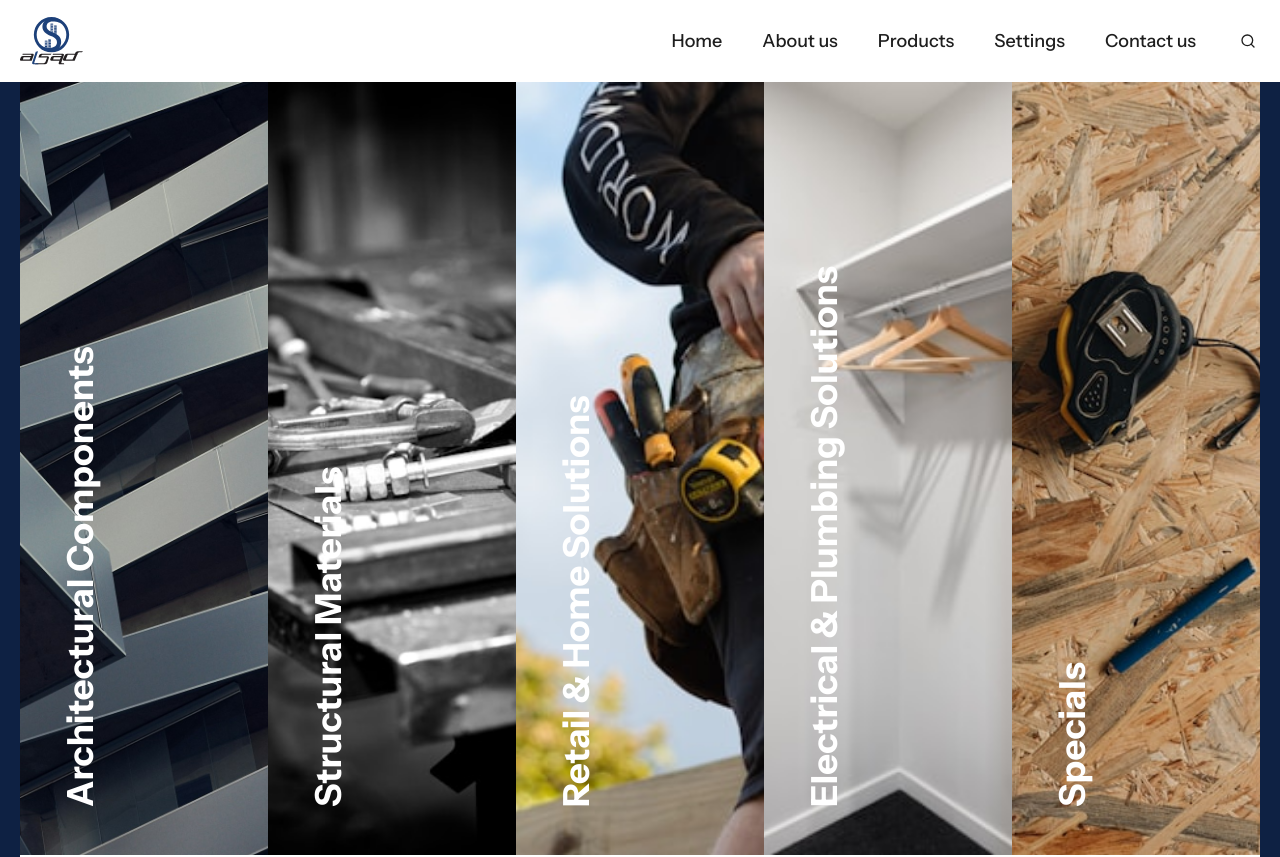
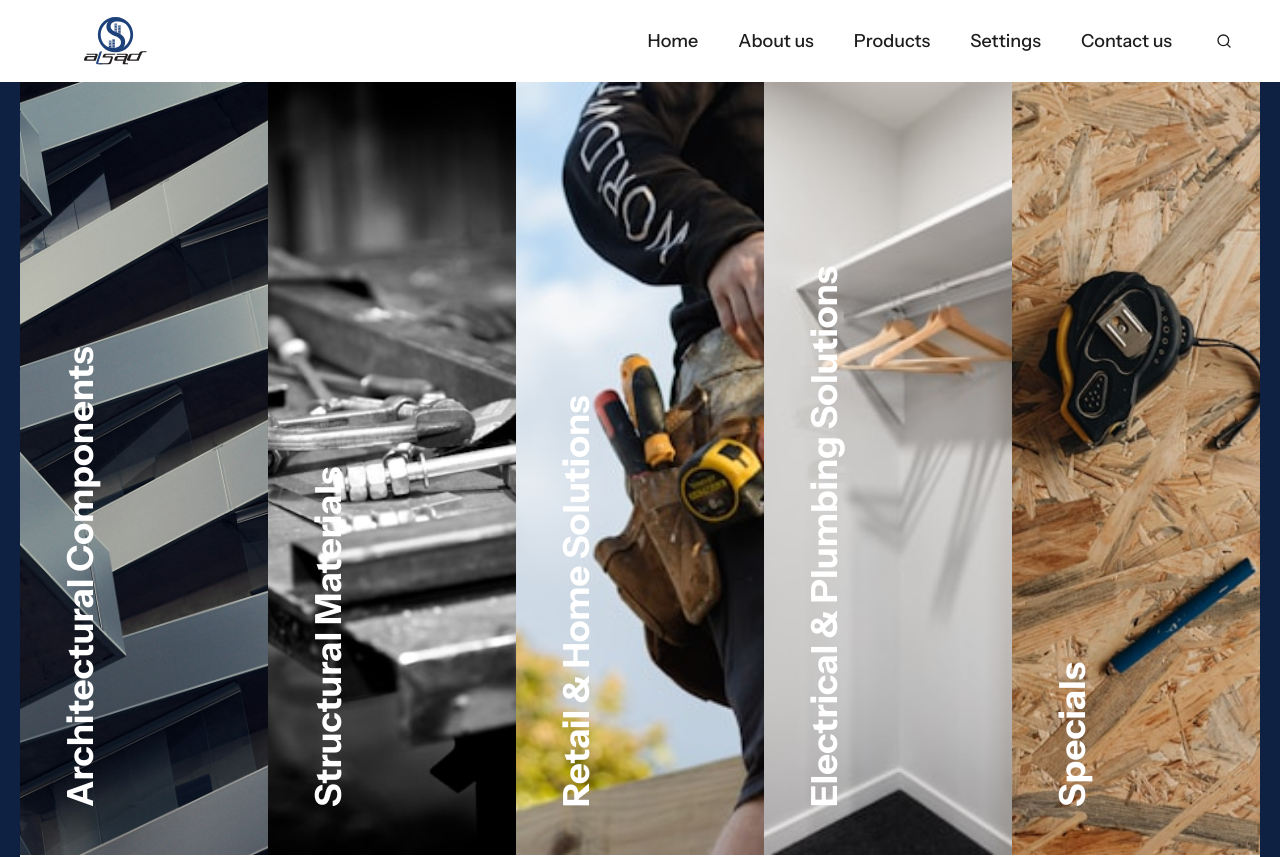
Before and after one commit to techbyhemant/ai-sad, a Next.js app: page / in a window 1280 px wide. Shown: the top 857 px of the page. Built offline with nearby package versions, Linux system fonts and the light colour scheme.

Commit message:
Fixed Header Padding

```diff
--- a/app/home/Header.jsx
+++ b/app/home/Header.jsx
@@ -8,7 +8,7 @@ import { Button } from '@/components/ui/button';
 const Header = () => {
 	return (
 		<div className="bg-white">
-			<header className="flex justify-between h-[82px] max-w-[1240px] mx-auto items-center">
+			<header className="flex justify-between h-[82px] max-w-[1240px] mx-auto items-center pl-16 pr-6">
 				<Image src={logoDark} alt="Logo" width="63" height="47.25" />
 				<nav className="text-[#1e1e1e] font-secondary font-medium text-[18px] flex gap-10 items-center">
 					{NAVIGATION.map((item, idx) => (
```
